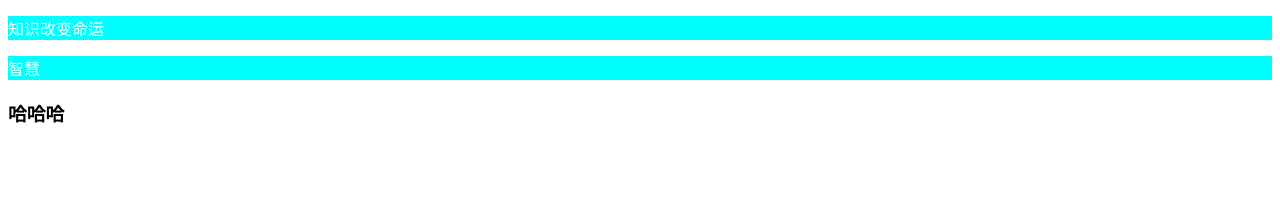
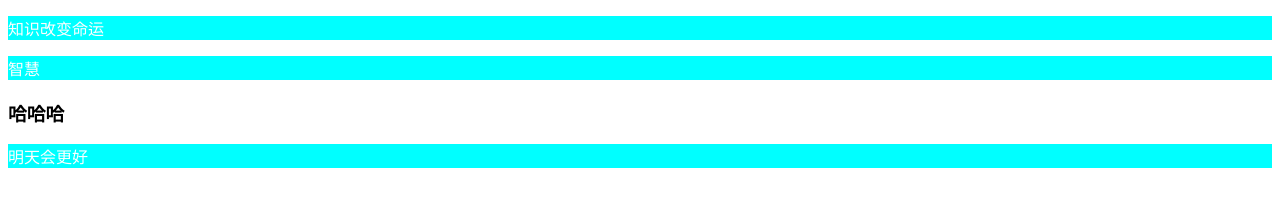
Before and after one commit to long-only/project12, a plain HTML site: page index.html in a window 1280 px wide. Drawn offline with Linux system fonts and the light colour scheme.

Commit message:
index.html p

```diff
--- a/index.html
+++ b/index.html
@@ -12,5 +12,6 @@
     <p>知识改变命运</p>
     <p>智慧</p>
     <h3>哈哈哈</h3>
+    <p>明天会更好</p>
 </body>
 </html>
```
